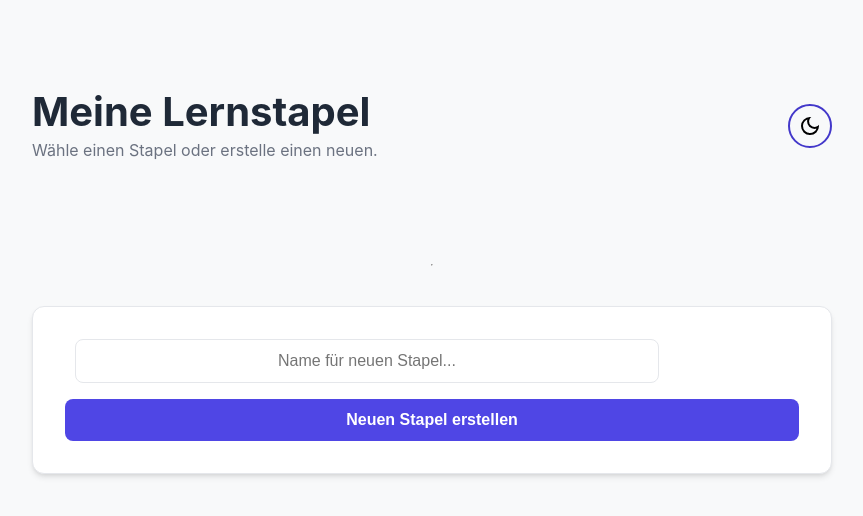
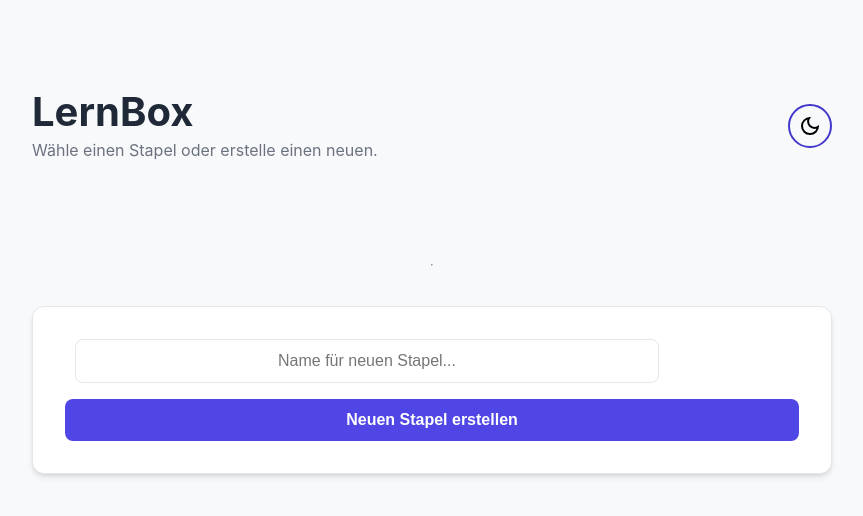
Before and after one commit to TaughtMe/vocabel-trainer-v2, a React (Create React App) app: page / in a window 1280 px wide. Shown: the top 516 px of the page, without its empty margins (208-1071 px from the left). Built offline with nearby package versions, Linux system fonts and the light colour scheme.

Commit message:
Update-Test Version 1

```diff
--- a/src/StapelAuswahl.js
+++ b/src/StapelAuswahl.js
@@ -22,7 +22,7 @@ function StapelAuswahl({ stapelSammlung, onStapelAuswählen, onStapelErstellen,
         <div className="App">
           <header className="App-header header-overview">
                 <div> {/* Div-Container für linke Seite des Headers */}
-                    <h1>Meine Lernstapel</h1>
+                    <h1>LernBox</h1>
                     <p className="subtitle">Wähle einen Stapel oder erstelle einen neuen.</p>
                 </div>
                 {/* NEUER THEME-BUTTON */}
```
